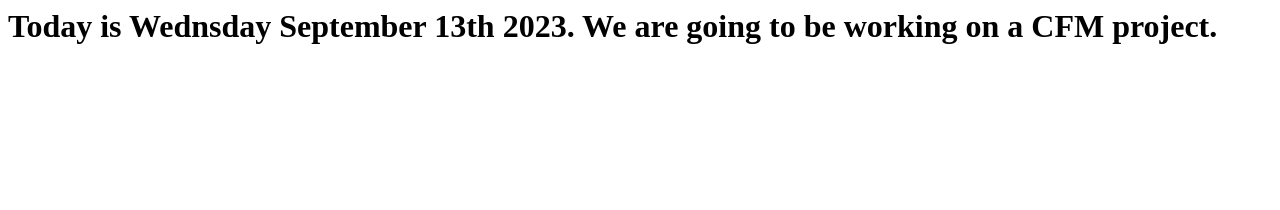
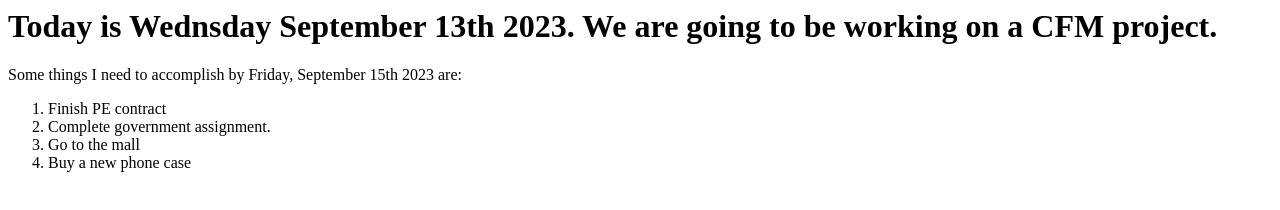
Before and after one commit to Nabir-Dehan/webclass_repository.github.io, a plain HTML site: page index.html in a window 1280 px wide. Drawn offline with Linux system fonts and the light colour scheme.

Commit message:
Update index.html
- Added an ordered list to body.

```diff
--- a/index.html
+++ b/index.html
@@ -11,6 +11,13 @@
   </head>
   <body>
     <h1>Today is Wednsday September 13th 2023. We are going to be working on a CFM project.</h1>
+    <p>Some things I need to accomplish by Friday, September 15th 2023 are:</p>
+    <ol type="1">
+      <li>Finish PE contract</li>
+      <li>Complete government assignment.</li>
+      <li>Go to the mall</li>
+      <li>Buy a new phone case</li>
+    </ol>
 </body>
 
 
```
